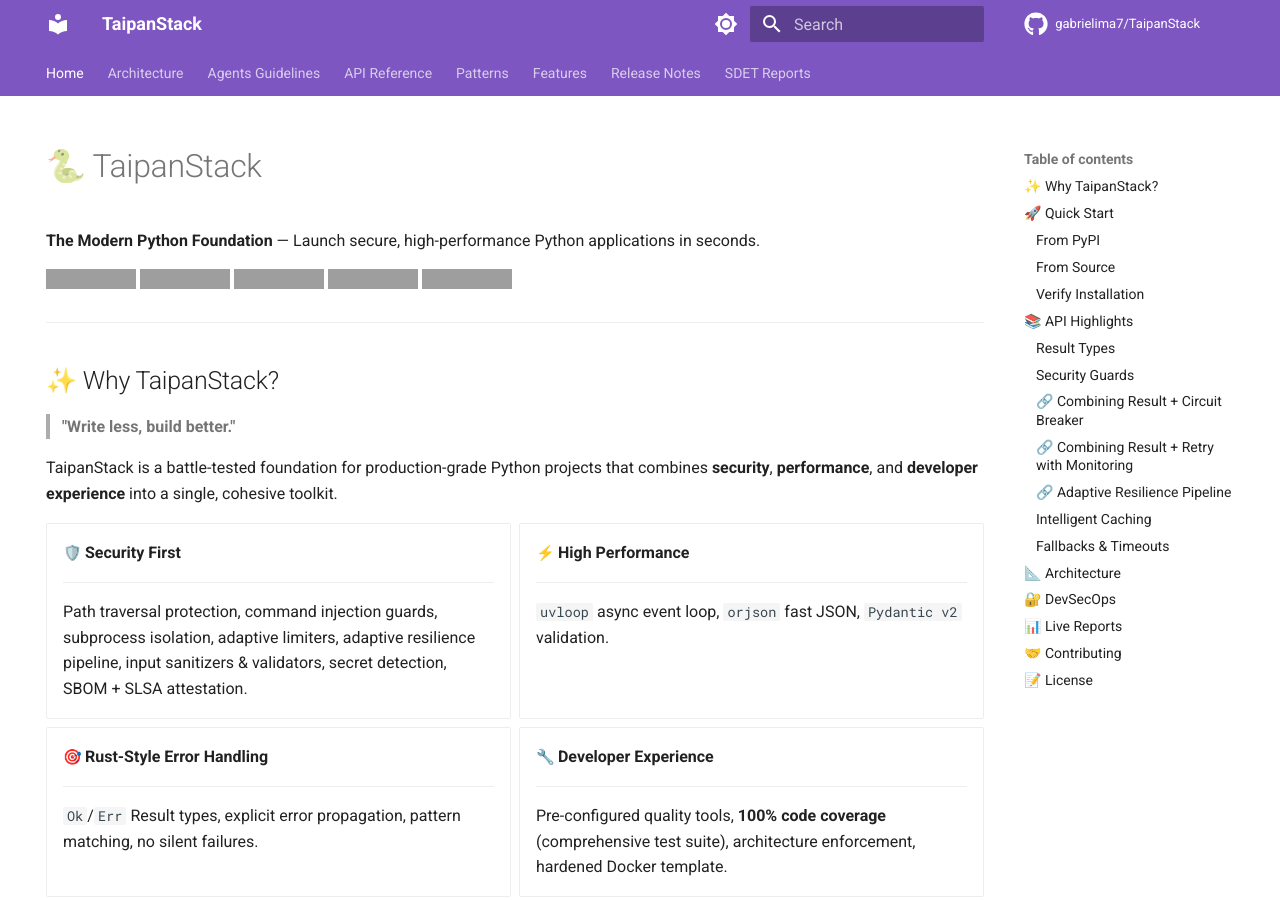
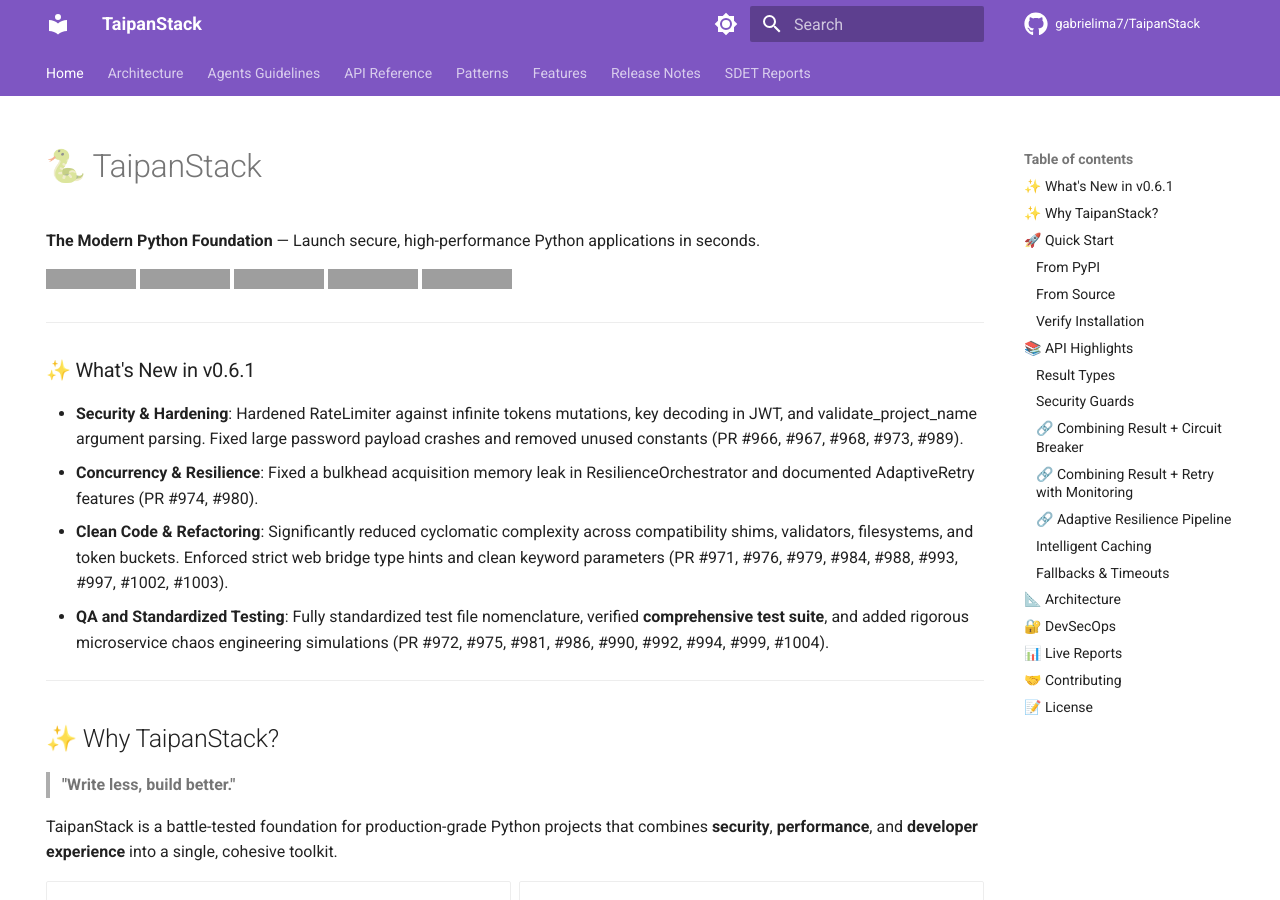
Before and after one commit to gabrielima7/TaipanStack, an MkDocs documentation site: the page built from docs/index.md, in a window 1280 px wide and 900 px high, cut to the strip 0-900 px from the top of the window. Built offline with MkDocs 1.6.1 and Material for MkDocs 9.7.7, drawn with Linux system fonts in a browser that asks for light colours; emoji names are drawn with the system emoji font; comment, search, counter and statistics services are not loaded; grey boxes are pictures that could not be loaded.

Commit message:
docs: Synchronize v0.6.1 release notes in index.md (#1086)
Co-authored-by: google-labs-jules[bot] <161369871+google-labs-jules[bot]@users.noreply.github.com>
Co-authored-by: gabrielima7 <230595838+gabrielima7@users.noreply.github.com>

```diff
--- a/docs/index.md
+++ b/docs/index.md
@@ -13,6 +13,15 @@ hide:
 [![Coverage](https://img.shields.io/badge/Coverage-100%25-brightgreen?style=flat&logo=codecov)](https://github.com/gabrielima7/TaipanStack)
 [![PyPI](https://img.shields.io/pypi/v/taipanstack?style=flat&logo=pypi&logoColor=white)](https://pypi.org/project/taipanstack/)
 [![License](https://img.shields.io/badge/License-MIT-green?style=flat)](https://github.com/gabrielima7/TaipanStack/blob/main/LICENSE)
+
+---
+
+### ✨ What's New in v0.6.1
+
+- **Security & Hardening**: Hardened RateLimiter against infinite tokens mutations, key decoding in JWT, and validate_project_name argument parsing. Fixed large password payload crashes and removed unused constants (PR #966, #967, #968, #973, #989).
+- **Concurrency & Resilience**: Fixed a bulkhead acquisition memory leak in ResilienceOrchestrator and documented AdaptiveRetry features (PR #974, #980).
+- **Clean Code & Refactoring**: Significantly reduced cyclomatic complexity across compatibility shims, validators, filesystems, and token buckets. Enforced strict web bridge type hints and clean keyword parameters (PR #971, #976, #979, #984, #988, #993, #997, #1002, #1003).
+- **QA and Standardized Testing**: Fully standardized test file nomenclature, verified **comprehensive test suite**, and added rigorous microservice chaos engineering simulations (PR #972, #975, #981, #986, #990, #992, #994, #999, #1004).
 
 ---
 
```
